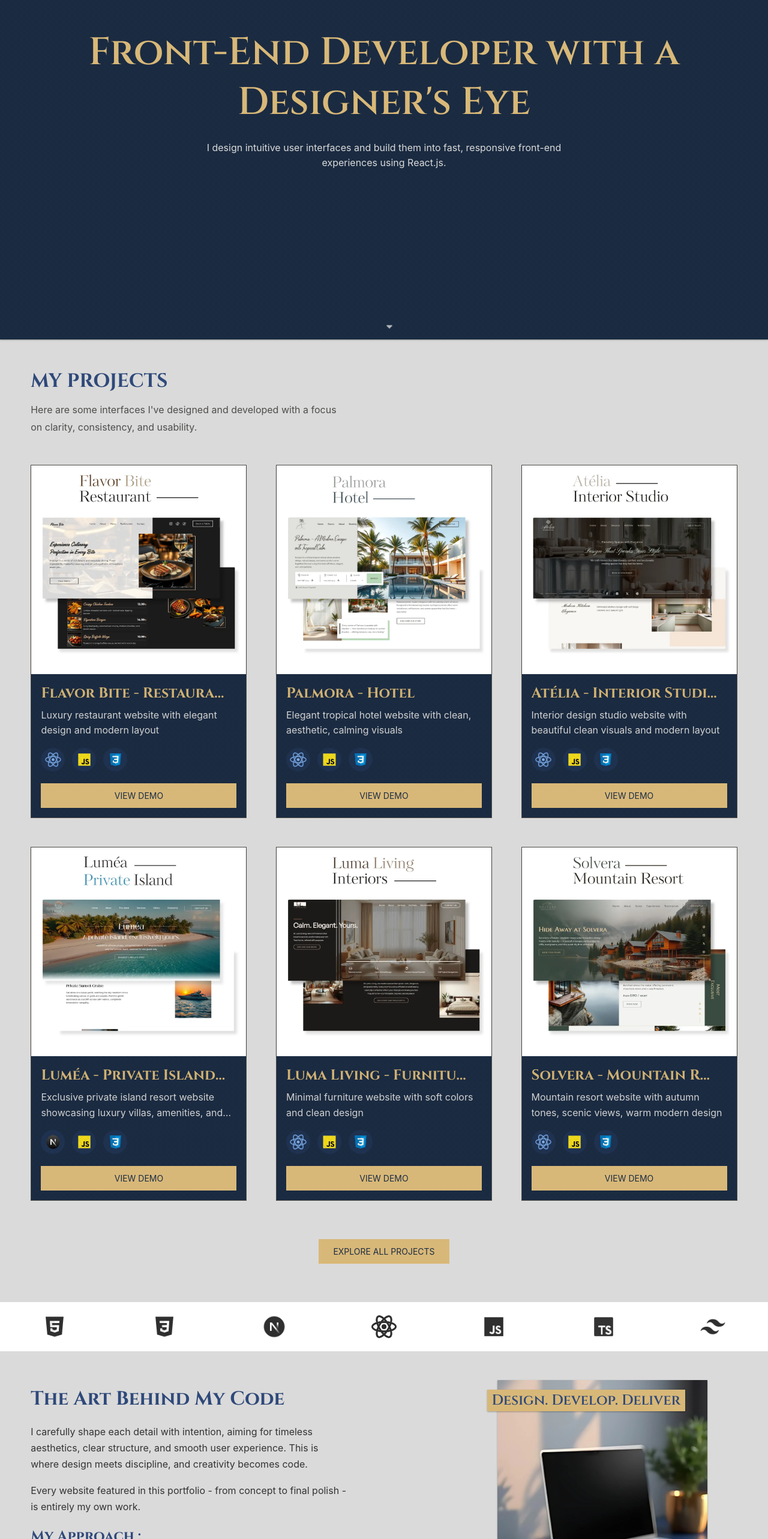
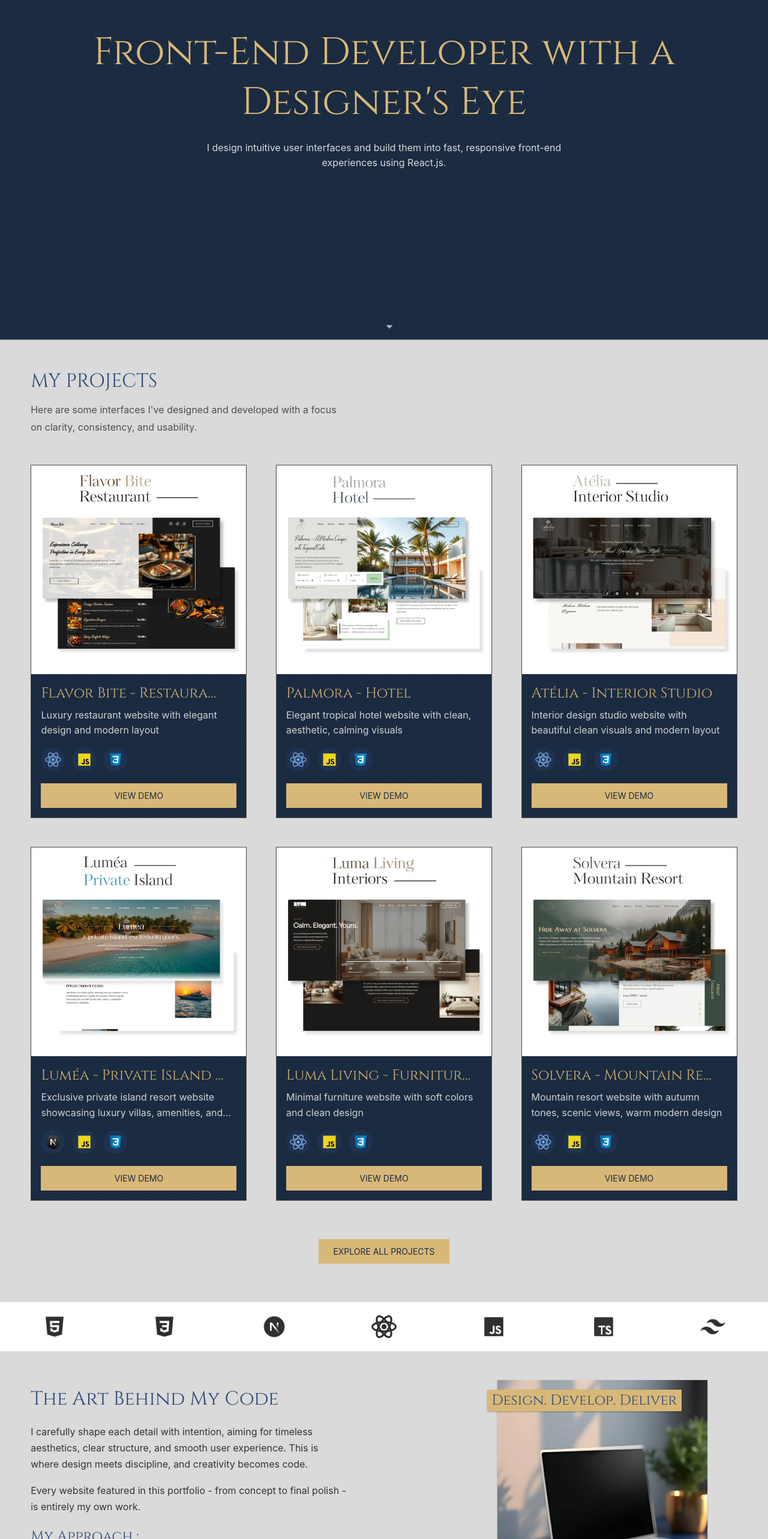
Before and after one commit to Naoufelndj/Portfolio, a React (Vite) app: page / in a window 1280 px wide. Shown: the part 234-2800 px from the top of the page at 60% size. Built offline with nearby package versions, Linux system fonts and the light colour scheme; a web font is replaced by a local one.

Commit message:
changed font weights

```diff
--- a/src/components/About/About.css
+++ b/src/components/About/About.css
@@ -15,6 +15,7 @@
   font-family: var(--font-main);
   color: var(--blue);
   font-size: var(--font-2xl);
+  font-weight: var(--font-normal);
   margin-bottom: var(--space-2-5);
 }
 
@@ -38,6 +39,7 @@
   font-family: var(--font-main);
   color: var(--blue);
   font-size: var(--font-xl);
+  font-weight: var(--font-normal);
   margin-bottom: var(--space-1-5);
 }
 
@@ -64,7 +66,7 @@
   font-family: var(--font-main);
   font-size: var(--font-xl);
   padding: 2px var(--space-1);
-  font-weight: var(--font-semibold);
+  font-weight: var(--font-normal);
   text-align: center;
   box-shadow: var(--shadow);
 }
--- a/src/components/Hero/Hero.css
+++ b/src/components/Hero/Hero.css
@@ -32,7 +32,7 @@
   font-family: var(--font-main);
   color: var(--gold);
   font-size: 64px;
-  font-weight: var(--font-semibold);
+  font-weight: var(--font-normal);
   letter-spacing: -1%;
   line-height: 1.3;
   margin-bottom: var(--space-2-5);
--- a/src/components/Projects/ProjectCard/ProjectCard.css
+++ b/src/components/Projects/ProjectCard/ProjectCard.css
@@ -47,6 +47,7 @@
   font-family: var(--font-main);
   color: var(--gold);
   font-size: var(--font-xl);
+  font-weight: var(--font-normal);
   margin-bottom: var(--space-1);
   white-space: nowrap;
   overflow: hidden;
--- a/src/components/SectionTitle/SectionTitle.css
+++ b/src/components/SectionTitle/SectionTitle.css
@@ -6,6 +6,7 @@
   font-family: var(--font-main);
   color: var(--blue);
   font-size: var(--font-2xl);
+  font-weight: var(--font-normal);
   text-transform: uppercase;
   margin-bottom: var(--space-1-5);
 }
```
